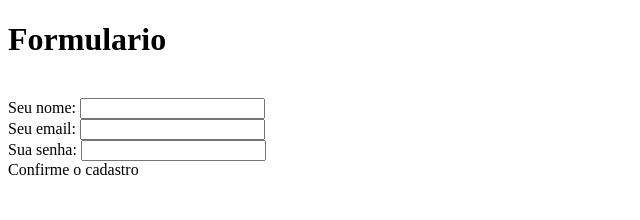
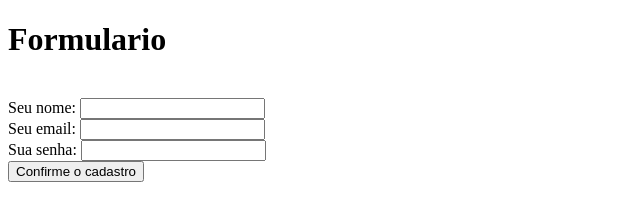
Before and after one commit to afsds/modulogit, a plain HTML site: page Exercicio.html in a window 1280 px wide. Shown: the whole page, without its empty margins (0-640 px from the left). Drawn offline with Linux system fonts and the light colour scheme.

Commit message:
Exercicio.html
correção

```diff
--- a/Exercicio.html
+++ b/Exercicio.html
@@ -18,7 +18,7 @@
      <input id="senha" password="senha" />
      <br />
 
-     <submit>Confirme o cadastro</submit>
+    <button><submit>Confirme o cadastro</submit></button>
 </form>
 </body>
 </html>
```
